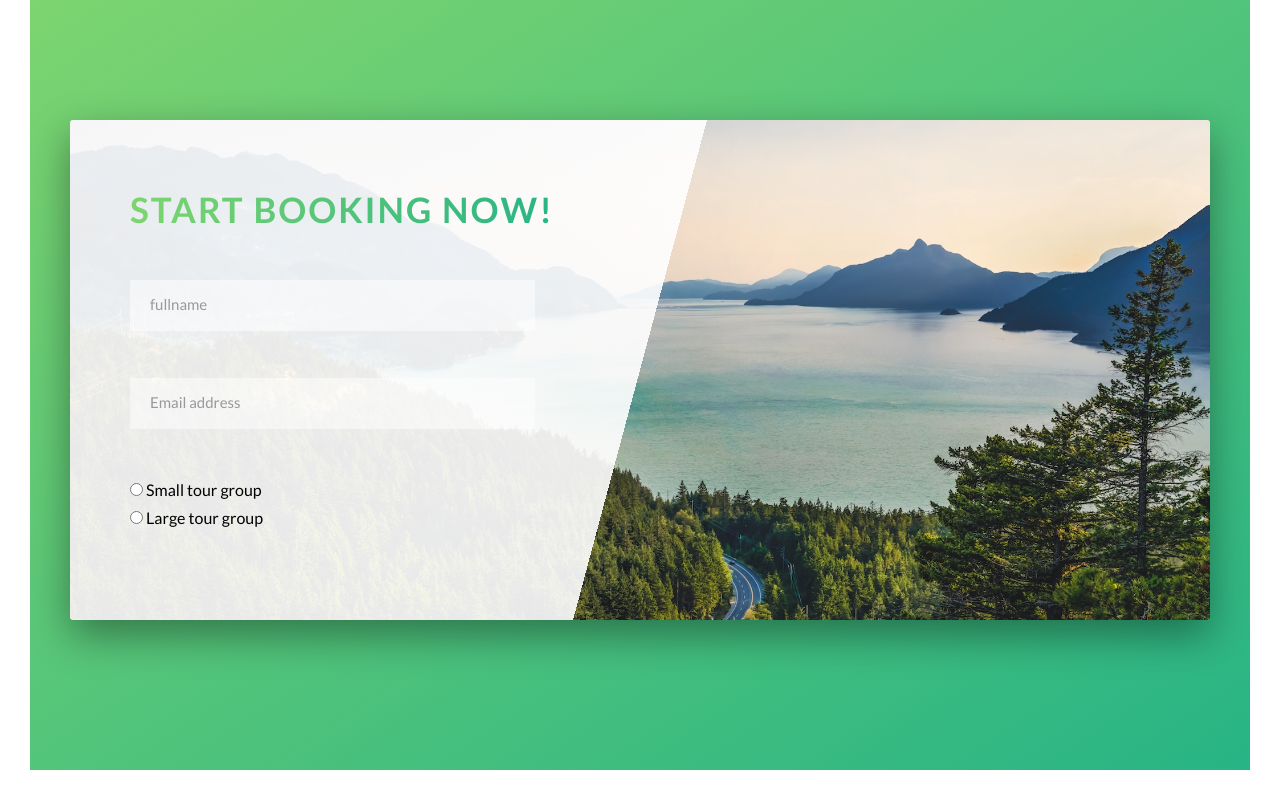
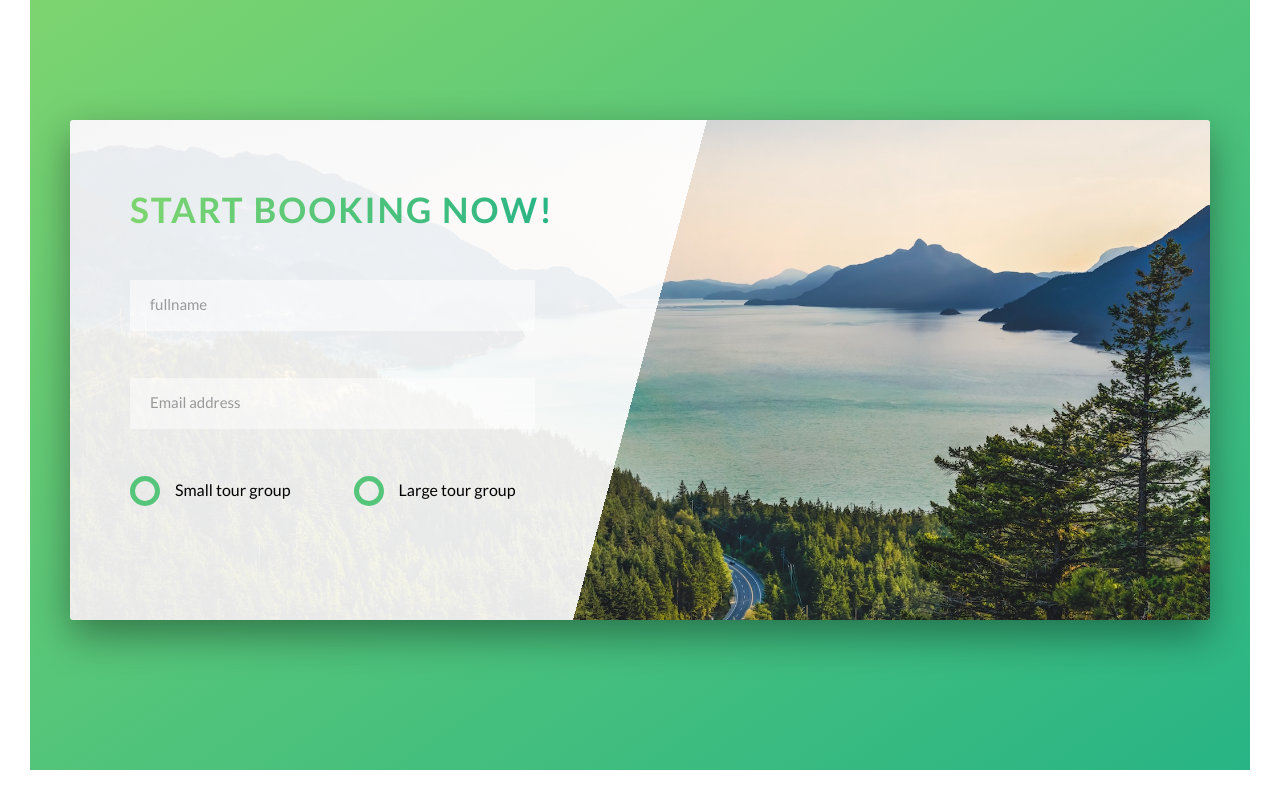
Before and after one commit to lawrence415610/css-practice-1, a website: page index.html in a window 1280 px wide. Shown: the part 4643-5443 px from the top of the page. Drawn offline with Linux system fonts and the light colour scheme.

Commit message:
add radio button

```diff
--- a/index.html
+++ b/index.html
@@ -337,6 +337,7 @@
                       name="size"
                     />
                     <label for="small" class="form__radio-label">
+                        <span class="form__radio-button"></span>
                       Small tour group
                     </label>
                   </div>
@@ -348,6 +349,7 @@
                       name="size"
                     />
                     <label for="large" class="form__radio-label">
+                        <span class="form__radio-button"></span>
                       Large tour group
                     </label>
                   </div>
--- a/sass/components/_form.scss
+++ b/sass/components/_form.scss
@@ -42,9 +42,56 @@
         }
     }
 
+
     &__input:placeholder-shown+&__label {
         opacity: 0;
         visibility: hidden;
         transform: translateY(-4rem);
     }
+
+    &__radio-input{
+        display:none;
+    }
+
+    &__radio-group {
+        width: 49%;
+        display: inline-block;
+    }
+
+    &__radio-label {
+        font-size: $default-font-size;
+        cursor: pointer;
+        position:relative;
+        padding-left: 4.5rem;
+    }
+
+    &__radio-button{
+        height: 3rem;
+        width: 3rem;
+        border: 5px solid $color-primary;
+        border-radius: 50%;
+        display: inline-block;
+        position: absolute;
+        left:0;
+        top:-4px;
+
+        &::after{
+            content: "";
+            display: block;
+            height:1.3rem;
+            width:1.3rem;
+            border-radius: 50%;
+            position:absolute;
+            top: 50%;
+            left:50%;
+            transform: translate(-50%, -50%);
+            background-color: $color-primary;
+            opacity: 0;
+            transition: opacity .1s;
+        }
+    }
+
+    &__radio-input:checked ~ &__radio-label &__radio-button::after{
+        opacity: 1;
+    }
 }
```
Also changed, not shown: css/style.css.
